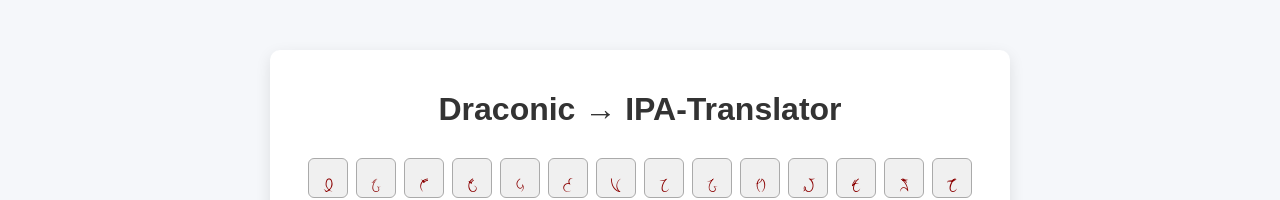
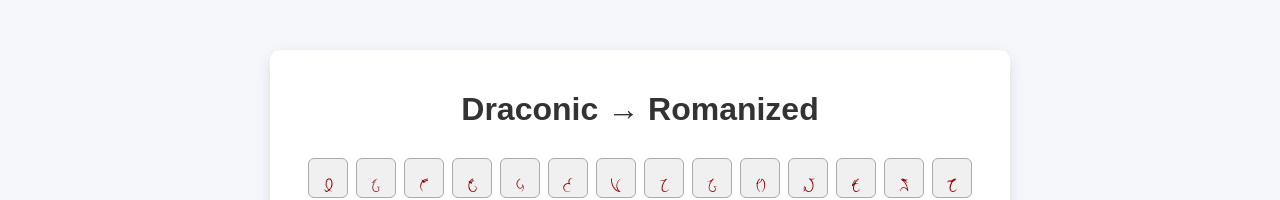
Before and after one commit to SuPDuZz/Draconic, a plain HTML site: page translate.html in a window 1280 px wide. Shown: the top 200 px of the page. Drawn offline with Linux system fonts and the light colour scheme.

Commit message:
updated title

```diff
--- a/translate.html
+++ b/translate.html
@@ -3,12 +3,12 @@
 <head>
     <meta charset="UTF-8">
     <meta name="viewport" content="width=device-width, initial-scale=1.0">
-    <title>Fiktivt Alfabet til IPA</title>
+    <title>Draconic to Romanized</title>
     <link rel="stylesheet" href="./style/translate-style.css">
 </head>
 <body>
     <div class="container">
-        <h1>Draconic &rarr; IPA-Translator</h1>
+        <h1>Draconic &rarr; Romanized</h1>
         <div id="buttons" class="button-grid"></div>
         <textarea id="inputText" class="custom-font" placeholder="Type your Draconic script here..."></textarea>
         <button onclick="translateText()">Translate</button>
```
